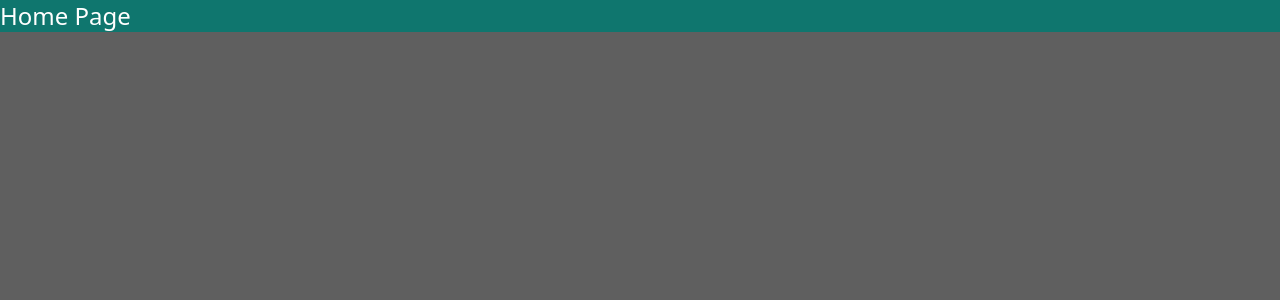
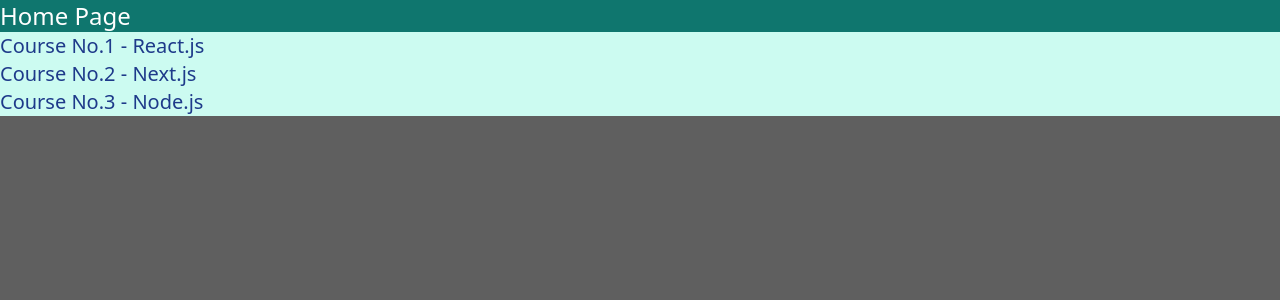
Before and after one commit to RezaGhx/Huzzah, a Next.js app: page / in a window 1280 px wide. Shown: the top 300 px of the page. Built offline with nearby package versions, Linux system fonts and the light colour scheme.

Commit message:
api init

```diff
--- /dev/null
+++ b/src/constant/todos/index.js
@@ -0,0 +1,16 @@
+const todos = [
+  {
+    title: 'React.js',
+    id: 1,
+  },
+  {
+    title: 'Next.js',
+    id: 2,
+  },
+  {
+    title: 'Node.js',
+    id: 3,
+  },
+];
+
+export { todos };
--- /dev/null
+++ b/src/pages/api/index.js
@@ -0,0 +1,5 @@
+export default function handler(req, res) {
+  return res.status(200).json({
+    name: 'reza',
+  });
+}
--- /dev/null
+++ b/src/pages/api/posts/[postId].js
@@ -0,0 +1,6 @@
+export default function handler(req, res) {
+  console.log(req);
+  return res.status(200).json({
+    postId: req.query.postId,
+  });
+}
--- /dev/null
+++ b/src/pages/api/posts/index.js
@@ -0,0 +1,5 @@
+export default function handler(req, res) {
+  return res.status(200).json({
+    posts: [{ title: 'salam' }, { title: 'buy' }],
+  });
+}
--- a/src/pages/index.js
+++ b/src/pages/index.js
@@ -1,25 +1,11 @@
-import Link from 'next/link';
-import { useRouter } from 'next/router';
 import styles from '../styles/Home.module.css';
+import {todos} from '@/constant/todos';
 
 export default function Home() {
-  const router = useRouter();
-
-  const clickHandler = () => {
-    router.push('/panel/complexities');
-  };
-
   return (
     <div>
       <h1 className={'bg-teal-700 text-2xl'}>Home Page</h1>
-      {/* <div style={{ display: 'flex', flexDirection: 'column' }}>
-        <button onClick={clickHandler}>Complexities</button>
-        <Link href={'/panel/users'}>Users</Link>
-        <Link href={'/panel/episodes'}>Episodes</Link>
-        <Link href={'/panel/posts'}>Posts</Link>
-        <Link href={'/panel/products'}>Products</Link>
-        <Link href={'/panel/blogs'}>blogs</Link>
-      </div> */}
+      {todos?.map(item => <h1 key={item.id} className={'bg-teal-100 text-blue-900 text-xl'}>Course No.{item.id} - {item.title}</h1>)}
     </div>
   );
 }
--- a/src/pages/panel/index.js
+++ b/src/pages/panel/index.js
@@ -1,5 +1,27 @@
+import Link from 'next/link';
+import { useRouter } from 'next/router';
+
 const Panel = ({ children }) => {
-  return children;
+  const router = useRouter();
+
+  const clickHandler = () => {
+    router.push('/panel/complexities');
+  };
+  return (
+    <>
+      <nav>
+        <div style={{ display: 'flex', flexDirection: 'column' }}>
+          <button onClick={clickHandler}>Complexities</button>
+          <Link href={'/panel/users'}>Users</Link>
+          <Link href={'/panel/episodes'}>Episodes</Link>
+          <Link href={'/panel/posts'}>Posts</Link>
+          <Link href={'/panel/products'}>Products</Link>
+          <Link href={'/panel/blogs'}>blogs</Link>
+        </div>
+      </nav>
+      {children}
+    </>
+  );
 };
 
 export default Panel;
```
Also changed, not shown: src/constant/index.js (added).
